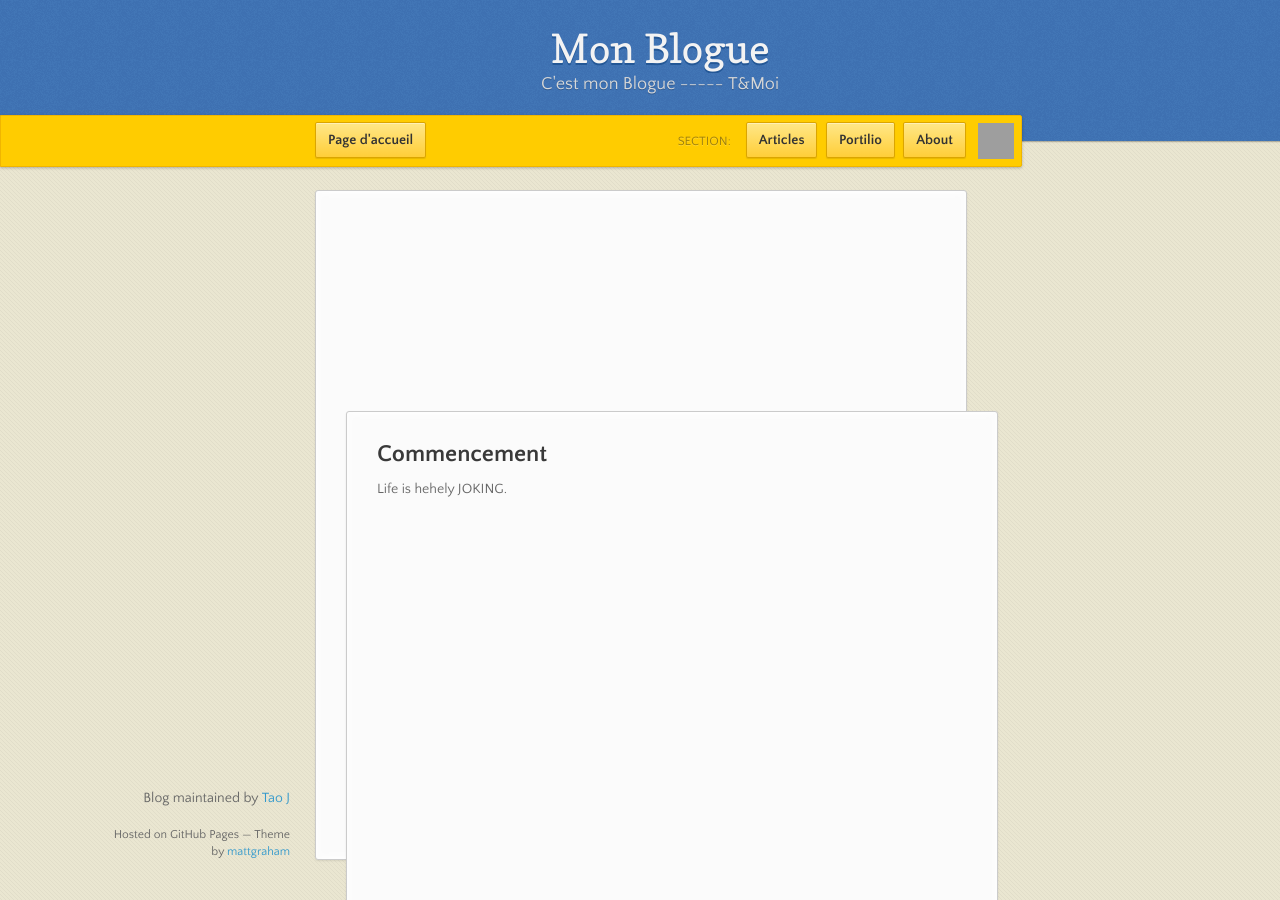
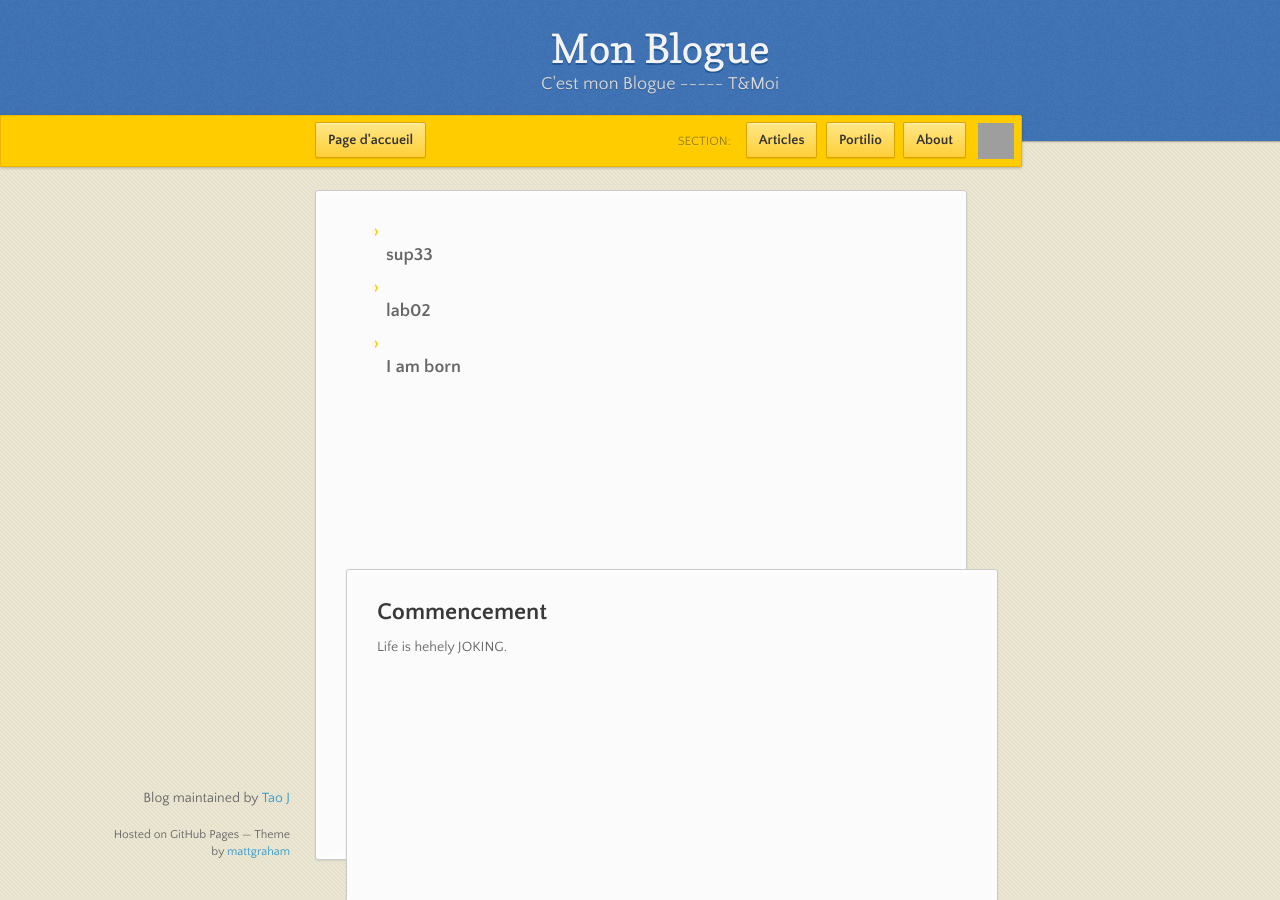
Before and after one commit to Tao-J/Moi_Blogue, a Jekyll site: the page built from articles/index.html, in a window 1280 px wide and 900 px high. Built offline with Jekyll 4.4.1, drawn with Linux system fonts in a browser that asks for light colours; nearby versions of some CDN libraries; Markdown is read by kramdown in place of the engine named in the settings; grey boxes are pictures that could not be loaded.

Commit message:
fix broken link

```diff
--- a/_config.yml
+++ b/_config.yml
@@ -1,2 +1,3 @@
-baseurl: /moi_Blog
 markdown: redcarpet
+redcarpet:
+      extensions: ["smart", "tables", "no_intra_emphasis", "fenced_code_blocks", "autolink", "strikethrough", "superscript", "with_toc_data"]
--- a/_includes/header.html
+++ b/_includes/header.html
@@ -2,10 +2,10 @@
     <meta charset="utf-8">
     <meta http-equiv="X-UA-Compatible" content="chrome=1">
     <title> {% if page.title %} {{ page.title }} | {% endif %} Mon Blogue, Coding ape.... </title>
-    <link rel="stylesheet" href="{{ site.baseurl}}/stylesheets/styles.css">
-    <link rel="stylesheet" href="{{ site.baseurl}}/stylesheets/pygment_trac.css">
+    <link rel="stylesheet" href="/stylesheets/styles.css">
+    <link rel="stylesheet" href="/stylesheets/pygment_trac.css">
     <script src="https://ajax.googleapis.com/ajax/libs/jquery/1.7.1/jquery.min.js"></script>
-    <script src="{{ site.baseurl}}/javascripts/main.js"></script>
+    <script src="/javascripts/main.js"></script>
     <!--[if lt IE 9]>
 <script src="//html5shiv.googlecode.com/svn/trunk/html5.js"></script>
 <![endif]-->
--- a/articles/index.html
+++ b/articles/index.html
@@ -2,12 +2,6 @@
 layout: default
 title: Articles
 ---
-
-<section class="content">
-  <h2>Commencement</h2>
-
-  <p>Life is hehely JOKING.</p>
-</section>
 
 <ul class="entries">
   {% for post in site.posts %}
@@ -19,3 +13,9 @@
   </li>
   {% endfor %}
 </ul>
+
+<section class="content">
+  <h2>Commencement</h2>
+
+  <p>Life is hehely JOKING.</p>
+</section>
```
